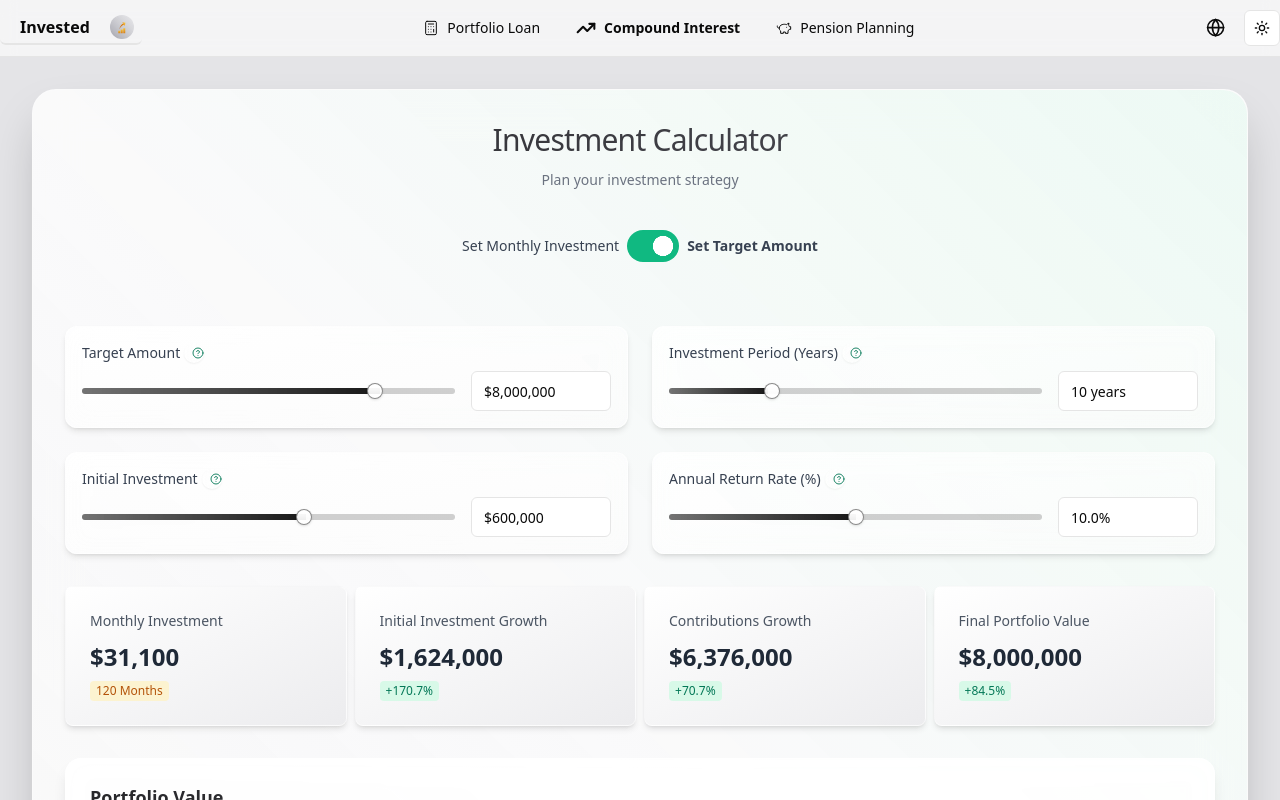
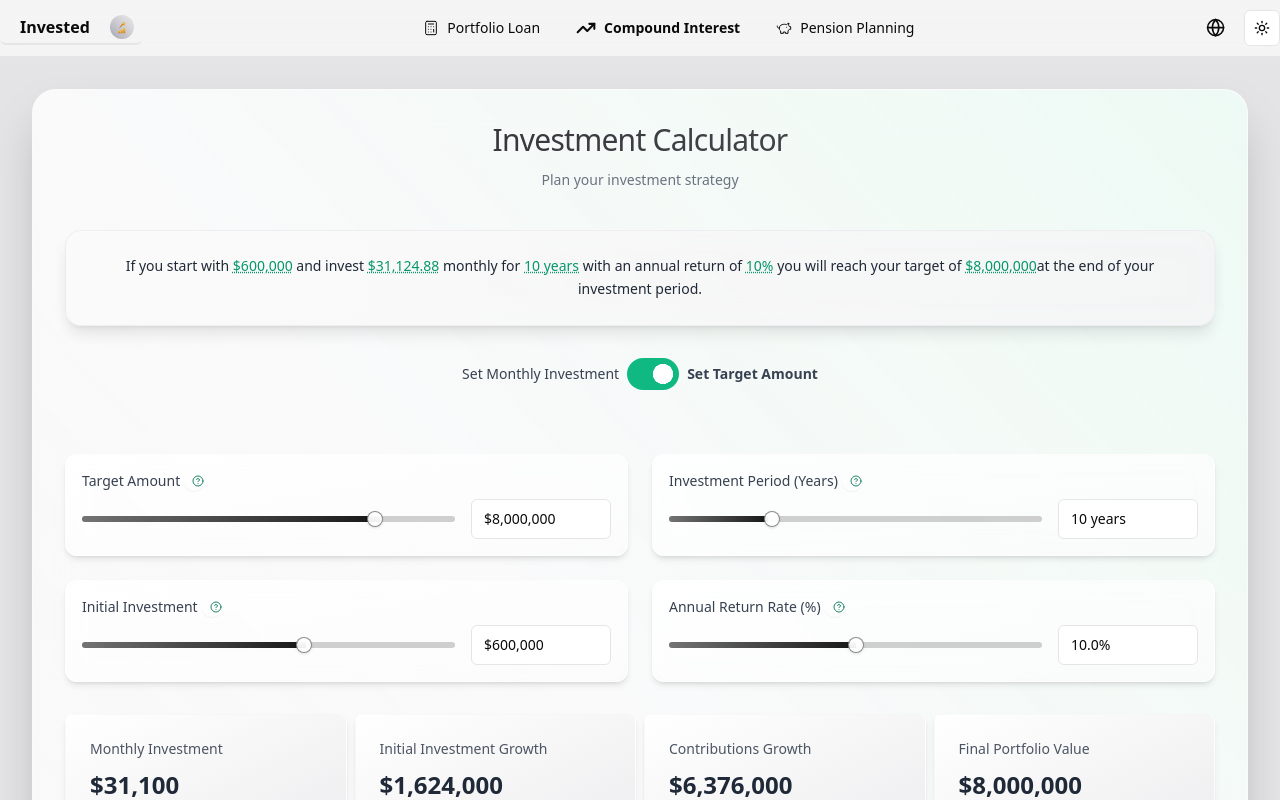
Before and after one commit to DonRaz/investedAI, a Next.js app: page /en/compound in a window 1280 px wide. Shown: the top 800 px of the page. Built offline with nearby package versions, Linux system fonts and the light colour scheme.

Commit message:
added dynamic story to the compound interest calcualator

```diff
--- a/components/calculators/CompoundInterestCalculator.tsx
+++ b/components/calculators/CompoundInterestCalculator.tsx
@@ -133,17 +133,23 @@ export function CompoundInterestCalculator() {
 
   // Add handleValueClick function
   const handleValueClick = (refName: RefNames): void => {
-    setAnimatingRef(refName);
+    // Only set animatingRef if we're in target mode or if the ref is not targetAmount
+    if (isTargetMode || refName !== "targetAmount") {
+      setAnimatingRef(refName);
+    }
 
     setTimeout(() => {
       if (refs[refName]?.current) {
-        refs[refName].current?.scrollIntoView({ behavior: 'smooth' });
+        refs[refName].current?.scrollIntoView({
+          behavior: 'smooth',
+          block: 'center'
+        });
       }
     }, 100);
 
     setTimeout(() => {
       setAnimatingRef(null);
-    }, 1500);
+    }, 2500);
   };
 
   // Add openInfoDrawer function
@@ -160,7 +166,7 @@ export function CompoundInterestCalculator() {
   }) => (
     <span
       onClick={() => handleValueClick(refName)}
-      className="underline decoration-dotted cursor-pointer hover:text-emerald-600 dark:hover:text-emerald-400 transition-colors font-medium"
+      className="underline decoration-dotted cursor-pointer text-emerald-600 dark:text-emerald-400 hover:text-emerald-700 dark:hover:text-emerald-300 transition-colors font-medium inline-flex items-center"
     >
       {formatter(value)}
     </span>
@@ -378,6 +384,44 @@ export function CompoundInterestCalculator() {
             <p className="text-sm text-gray-500 dark:text-gray-400 max-w-lg mx-auto">{t.subtitle}</p>
           </div>
 
+          {/* Storyline Section */}
+          <div className="p-6 backdrop-blur-md bg-gradient-to-r from-zinc-50/90 to-zinc-100/90 dark:from-zinc-950/60 dark:to-zinc-900/60 rounded-2xl border border-zinc-200/50 dark:border-zinc-800/30 shadow-lg mb-8">
+            <p className="text-sm leading-relaxed text-gray-800 dark:text-gray-200 text-center">
+              {t.ifYouStart}{' '}
+              <ClickableValue
+                value={initialAmount}
+                refName="initialInvestment"
+                formatter={(v) => formatCurrencySafe(Number(v))}
+              />{' '}
+              {t.andInvest}{' '}
+              <ClickableValue
+                value={isTargetMode ? summary.monthlyInvestment : monthlyInvestment}
+                refName="monthlyInvestment"
+                formatter={(v) => formatCurrencySafe(Number(v))}
+              />{' '}
+              {t.monthly}{' '}
+              {t.for}{' '}
+              <ClickableValue
+                value={investmentPeriod}
+                refName="period"
+                formatter={(v) => `${v} ${v === 1 ? t.yearLabel : t.yearsLabel}`}
+              />{' '}
+              {t.withReturn}{' '}
+              <ClickableValue
+                value={annualReturn}
+                refName="annualReturn"
+                formatter={(v) => `${v}%`}
+              />{' '}
+              {isTargetMode ? t.youWillReach : t.youWillHave}{' '}
+              <ClickableValue
+                value={isTargetMode ? targetAmount : summary.finalValue}
+                refName="targetAmount"
+                formatter={(v) => formatCurrencySafe(Number(v))}
+              />
+              {t.atTheEnd}
+            </p>
+          </div>
+
           {/* Mode Switch - Force LTR for the toggle section */}
           <div className="flex items-center justify-center">
             <LiquidToggle
@@ -396,7 +440,11 @@ export function CompoundInterestCalculator() {
             {/* Results Summary - will appear first on small screens */}
             <div className="order-1 md:order-2 ">
               <div className="grid grid-cols-2 lg:grid-cols-4 gap-2">
-                <Card className="bg-gradient-to-br from-white/70 to-zinc-200/70 dark:from-zinc-800/70 dark:to-zinc-900/50 backdrop-blur-md border border-white/50 dark:border-zinc-700/30 shadow-md h-[140px] flex flex-col">
+                <Card className={`bg-gradient-to-br from-white/70 to-zinc-200/70 dark:from-zinc-800/70 dark:to-zinc-900/50 backdrop-blur-md border ${
+                  isTargetMode && animatingRef === "monthlyInvestment"
+                    ? 'animate-pulse border-emerald-400 dark:border-emerald-500 shadow-[0_0_15px_rgba(16,185,129,0.3)] dark:shadow-[0_0_15px_rgba(16,185,129,0.2)]'
+                    : 'border-white/50 dark:border-zinc-700/30'
+                } shadow-md h-[140px] flex flex-col transition-all duration-300`}>
                   <CardContent className="p-4 flex flex-col flex-1">
                     <h3 className="text-sm font-medium text-gray-600 dark:text-gray-400">
                       {isTargetMode ? t.monthlyRequired : t.pureContributions}
@@ -450,7 +498,11 @@ export function CompoundInterestCalculator() {
                   </CardContent>
                 </Card>
 
-                <Card className="bg-gradient-to-br from-white/70 to-zinc-200/70 dark:from-zinc-800/70 dark:to-zinc-900/50 backdrop-blur-md border border-white/50 dark:border-zinc-700/30 shadow-md h-[140px] flex flex-col">
+                <Card className={`bg-gradient-to-br from-white/70 to-zinc-200/70 dark:from-zinc-800/70 dark:to-zinc-900/50 backdrop-blur-md border ${
+                  isTargetMode && animatingRef === "targetAmount"
+                    ? 'animate-pulse border-emerald-400 dark:border-emerald-500 shadow-[0_0_15px_rgba(16,185,129,0.3)] dark:shadow-[0_0_15px_rgba(16,185,129,0.2)]'
+                    : 'border-white/50 dark:border-zinc-700/30'
+                } shadow-md h-[140px] flex flex-col transition-all duration-300`}>
                   <CardContent className="p-4 flex flex-col flex-1">
                     <h3 className="text-sm font-medium text-gray-600 dark:text-gray-400">
                       {t.finalValue}
@@ -473,14 +525,21 @@ export function CompoundInterestCalculator() {
             {/* Input Controls - will appear second on small screens */}
             <div className="order-2 md:order-1">
               <div className="grid grid-cols-1 md:grid-cols-2 gap-1 md:gap-6">
-                <div className="bg-gradient-to-br from-white/70 to-zinc-50/70 dark:from-zinc-800/70 dark:to-zinc-900/50 backdrop-blur-md p-4 rounded-xl border border-white/50 dark:border-zinc-700/30 shadow-md">
+                <div className={`bg-gradient-to-br from-white/70 to-zinc-50/70 dark:from-zinc-800/70 dark:to-zinc-900/50 backdrop-blur-md p-4 rounded-xl border ${
+                  animatingRef === (isTargetMode ? "targetAmount" : "monthlyInvestment")
+                    ? 'animate-pulse border-emerald-400 dark:border-emerald-500 shadow-[0_0_15px_rgba(16,185,129,0.3)] dark:shadow-[0_0_15px_rgba(16,185,129,0.2)]'
+                    : 'border-white/50 dark:border-zinc-700/30'
+                } shadow-md transition-all duration-300`}>
                   <div className="flex items-center">
                     <Label className="text-gray-700 dark:text-gray-300">
                       {isTargetMode ? t.targetAmount : t.monthlyInvestment}
                     </Label>
                     <HelpButton sliderKey={isTargetMode ? "targetAmount" : "monthlyInvestment"} />
                   </div>
-                  <div className="pt-2">
+                  <div
+                    className="pt-2"
+                    ref={isTargetMode ? targetAmountRef : monthlyInvestmentRef}
+                  >
                     <SliderWithInput
                       value={isTargetMode ? targetAmount : monthlyInvestment}
                       onValueChange={(value) => {
@@ -500,12 +559,19 @@ export function CompoundInterestCalculator() {
                   </div>
                 </div>
 
-                <div className="bg-gradient-to-br from-white/70 to-zinc-50/70 dark:from-zinc-800/70 dark:to-zinc-900/50 backdrop-blur-md p-4 rounded-xl border border-white/50 dark:border-zinc-700/30 shadow-md">
+                <div className={`bg-gradient-to-br from-white/70 to-zinc-50/70 dark:from-zinc-800/70 dark:to-zinc-900/50 backdrop-blur-md p-4 rounded-xl border ${
+                  animatingRef === "period"
+                    ? 'animate-pulse border-emerald-400 dark:border-emerald-500 shadow-[0_0_15px_rgba(16,185,129,0.3)] dark:shadow-[0_0_15px_rgba(16,185,129,0.2)]'
+                    : 'border-white/50 dark:border-zinc-700/30'
+                } shadow-md transition-all duration-300`}>
                   <div className="flex items-center">
                     <Label className="text-gray-700 dark:text-gray-300">{t.period}</Label>
                     <HelpButton sliderKey="period" />
                   </div>
-                  <div className="pt-2">
+                  <div
+                    className="pt-2"
+                    ref={periodRef}
+                  >
                     <SliderWithInput
                       value={investmentPeriod}
                       onValueChange={(value) => {
@@ -519,12 +585,19 @@ export function CompoundInterestCalculator() {
                     />
                   </div>
                 </div>
-                <div className="bg-gradient-to-br from-white/70 to-zinc-50/70 dark:from-zinc-800/70 dark:to-zinc-900/50 backdrop-blur-md p-4 rounded-xl border border-white/50 dark:border-zinc-700/30 shadow-md">
+                <div className={`bg-gradient-to-br from-white/70 to-zinc-50/70 dark:from-zinc-800/70 dark:to-zinc-900/50 backdrop-blur-md p-4 rounded-xl border ${
+                  animatingRef === "initialInvestment"
+                    ? 'animate-pulse border-emerald-400 dark:border-emerald-500 shadow-[0_0_15px_rgba(16,185,129,0.3)] dark:shadow-[0_0_15px_rgba(16,185,129,0.2)]'
+                    : 'border-white/50 dark:border-zinc-700/30'
+                } shadow-md transition-all duration-300`}>
                   <div className="flex items-center">
                     <Label className="text-gray-700 dark:text-gray-300">{t.initialInvestment}</Label>
                     <HelpButton sliderKey="initialInvestment" />
                   </div>
-                  <div className="pt-2">
+                  <div
+                    className="pt-2"
+                    ref={initialInvestmentRef}
+                  >
                     <SliderWithInput
                       value={initialAmount}
                       onValueChange={(value) => {
@@ -540,13 +613,19 @@ export function CompoundInterestCalculator() {
                 </div>
 
 
-                <div className="bg-gradient-to-br from-white/70 to-zinc-50/70 dark:from-zinc-800/70 dark:to-zinc-900/50 backdrop-blur-md p-4 rounded-xl border border-white/50 dark:border-zinc-700/30 shadow-md">
+                <div className={`bg-gradient-to-br from-white/70 to-zinc-50/70 dark:from-zinc-800/70 dark:to-zinc-900/50 backdrop-blur-md p-4 rounded-xl border ${
+                  animatingRef === "annualReturn"
+                    ? 'animate-pulse border-emerald-400 dark:border-emerald-500 shadow-[0_0_15px_rgba(16,185,129,0.3)] dark:shadow-[0_0_15px_rgba(16,185,129,0.2)]'
+                    : 'border-white/50 dark:border-zinc-700/30'
+                } shadow-md transition-all duration-300`}>
                   <div className="flex items-center">
                     <Label className="text-gray-700 dark:text-gray-300">{t.annualReturn}</Label>
                     <HelpButton sliderKey="annualReturn" />
-
                   </div>
-                  <div className="pt-2">
+                  <div
+                    className="pt-2"
+                    ref={annualReturnRef}
+                  >
                     <SliderWithInput
                       value={annualReturn}
                       onValueChange={(value) => {
--- a/lib/translations/compound.ts
+++ b/lib/translations/compound.ts
@@ -42,6 +42,16 @@ export interface CompoundTranslation {
   period_desc: string;
   annualReturn_info: string;
   annualReturn_desc: string;
+
+  // Storyline translations
+  ifYouStart: string;
+  andInvest: string;
+  monthly: string;
+  for: string;
+  withReturn: string;
+  youWillReach: string;
+  youWillHave: string;
+  atTheEnd: string;
 }
 
 export const compoundTranslations: Record<Language, CompoundTranslation> = {
@@ -90,7 +100,17 @@ export const compoundTranslations: Record<Language, CompoundTranslation> = {
     period_desc: "The length of time you plan to invest. Longer investment periods dramatically increase the effects of compound interest, as your returns generate their own returns over time.",
 
     annualReturn_info: "Annual Return Rate",
-    annualReturn_desc: "The expected yearly percentage growth of your investments. This rate varies by investment type. Historical average for the S&P 500 is around 10%. The Nasdaq100 returned 19.7% between 2020 and 2025, while bonds and savings accounts typically offer lower returns with less risk."
+    annualReturn_desc: "The expected yearly percentage growth of your investments. This rate varies by investment type. Historical average for the S&P 500 is around 10%. The Nasdaq100 returned 19.7% between 2020 and 2025, while bonds and savings accounts typically offer lower returns with less risk.",
+
+    // Storyline translations
+    ifYouStart: "If you start with",
+    andInvest: "and invest",
+    monthly: "monthly",
+    for: "for",
+    withReturn: "with an annual return of",
+    youWillReach: "you will reach your target of",
+    youWillHave: "you will have",
+    atTheEnd: "at the end of your investment period."
   },
   he: {
     title: "מחשבון השקעות - ריבית דריבית",
@@ -137,6 +157,16 @@ export const compoundTranslations: Record<Language, CompoundTranslation> = {
     period_desc: "משך הזמן שאתה מתכנן להשקיע. תקופות השקעה ארוכות יותר מגדילות באופן דרמטי את ההשפעות של ריבית דריבית, כאשר התשואות שלך מייצרות את התשואות שלהן עצמן לאורך זמן.",
 
     annualReturn_info: "שיעור תשואה שנתי",
-    annualReturn_desc: "צמיחת האחוזים השנתית הצפויה של ההשקעות שלך. שיעור זה משתנה לפי סוג ההשקעה. מדד ה-S&P 500 מניב בממוצע כ-10% בשנה. מדד הנאסדק 100 השיג תשואה של 19.7% בין השנים 2020 ל-2025, בעוד שאגרות חוב וחשבונות חיסכון בדרך כלל מציעים תשואות נמוכות יותר עם פחות סיכון."
+    annualReturn_desc: "צמיחת האחוזים השנתית הצפויה של ההשקעות שלך. שיעור זה משתנה לפי סוג ההשקעה. מדד ה-S&P 500 מניב בממוצע כ-10% בשנה. מדד הנאסדק 100 השיג תשואה של 19.7% בין השנים 2020 ל-2025, בעוד שאגרות חוב וחשבונות חיסכון בדרך כלל מציעים תשואות נמוכות יותר עם פחות סיכון.",
+
+    // Storyline translations
+    ifYouStart: "אם תתחיל עם",
+    andInvest: "ותשקיע",
+    monthly: "מדי חודש",
+    for: "למשך",
+    withReturn: "עם תשואה שנתית של",
+    youWillReach: "תגיע ליעד של",
+    youWillHave: "יהיה לך",
+    atTheEnd: "בסוף תקופת ההשקעה שלך."
   },
 };
```
